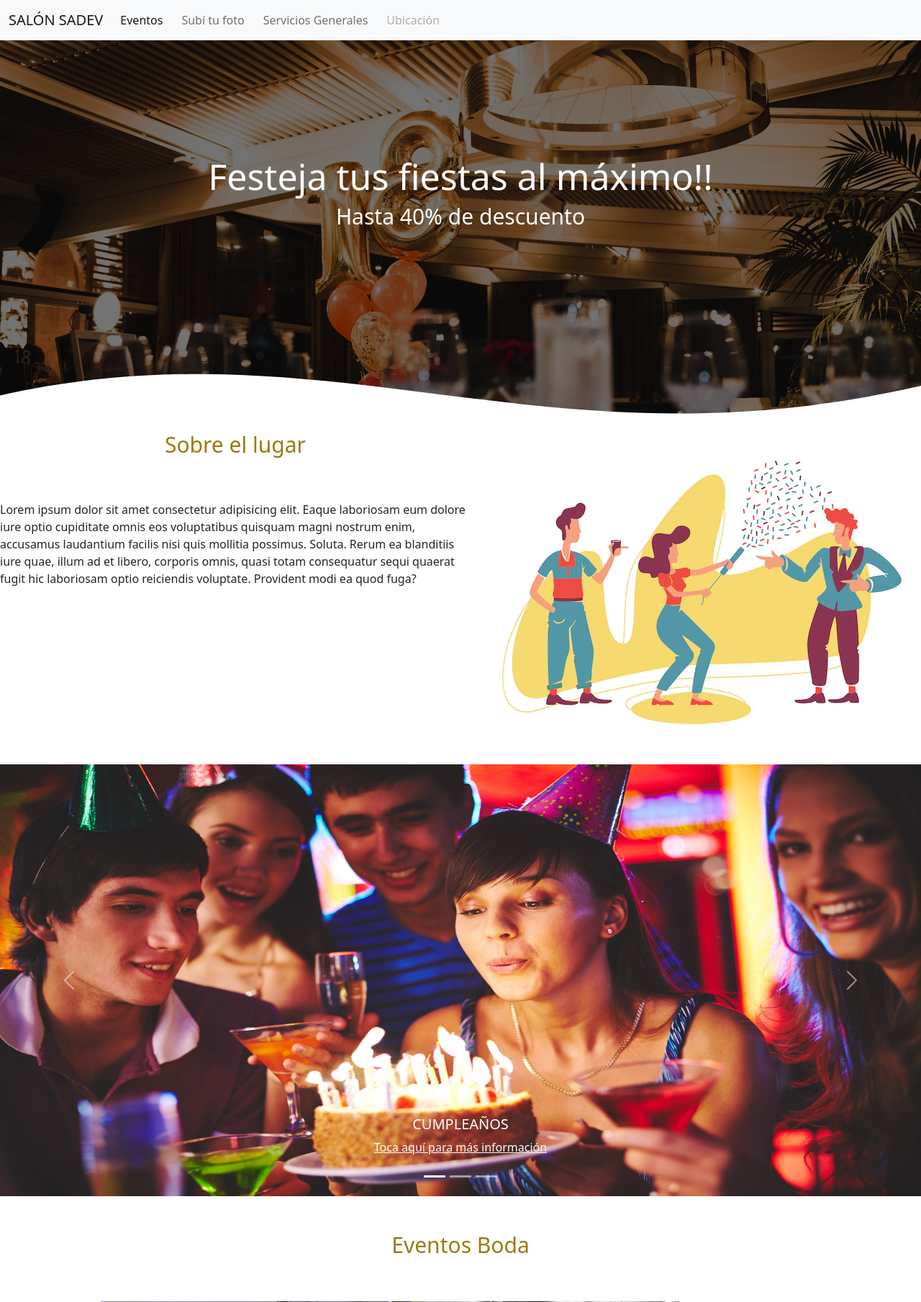
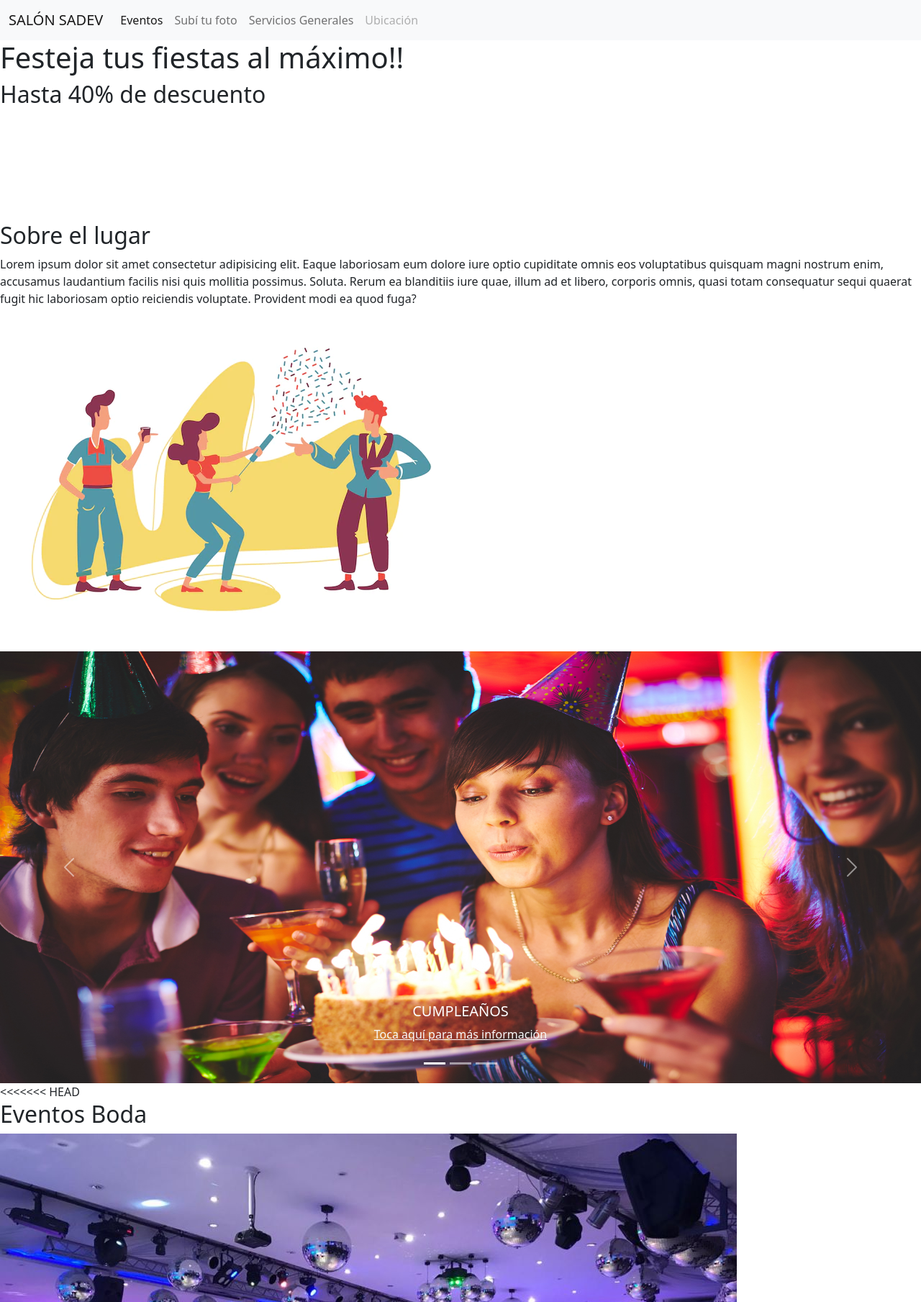
Before and after one commit to MarcosFarfan/SADEV, a PHP site: page /salon.html in a window 1280 px wide; the page is wider, and only the part inside the window is pictured. Shown: the top 1809 px of that part at 72% size. Run offline with PHP 8.4, Linux system fonts and the light colour scheme.

Commit message:
"ajuste img y agregue fondo ala paginba web"

```diff
--- a/salon.css
+++ b/salon.css
@@ -3,6 +3,7 @@
     padding: 0;
     box-sizing: border-box;
 }
+<<<<<<< HEAD
 @keyframes animado{
     0%{
         background-position: 0% 50%;
@@ -13,6 +14,18 @@
     100%{
         background-position: 0% 50%;
     }
+=======
+body{
+
+
+        margin: 0;
+        padding: 0;
+        background:url(fondo.PNG);
+        background-size: cover;
+        background-position: center;
+        font-family: sans-serif;
+
+>>>>>>> 784e79d ("ajuste img y agregue fondo ala paginba web")
 }
 .contenedor{
     padding: 50px 0;
@@ -23,7 +36,11 @@
 
 }
 .titulo{
+<<<<<<< HEAD
     color: rgb(157, 121, 15);
+=======
+    color: rgb(34, 178, 178);
+>>>>>>> 784e79d ("ajuste img y agregue fondo ala paginba web")
     font-size: 30px;
     text-align: center;
     margin-bottom: 60px;
@@ -35,7 +52,13 @@
     content: "";
     width: 100%;
     height: 600px;
+<<<<<<< HEAD
     background-image: linear-gradient(180deg, #0000008c 0% ,#0000008c 100% ),url(./inicio.jpg);
+=======
+    background: hsla(222, 76%, 59%, 0.593);  /* fallback for old browsers */
+    background: -webkit-linear-gradient(to right, hsla(187, 64%, 45%, 0.619), hsla(222, 76%, 59%, 0.614));  /* Chrome 10-25, Safari 5.1-6 */
+    background: linear-gradient(to right, hsla(175, 77%, 43%, 0.575), hsla(222, 76%, 59%, 0.618)) url(../); /* W3C, IE 10+/ Edge, Firefox 16+, Chrome 26+, Opera 12+, Safari 7+ */
+>>>>>>> 784e79d ("ajuste img y agregue fondo ala paginba web")
     background-size: cover;
     z-index: -1;
     position: relative;
@@ -101,7 +124,7 @@
     padding: 20px;
 }
 .contenedor-textos h3 span{
-    background: rgb(82, 11, 82);
+    background: rgb(11, 82, 79);
     color: #fff;
     border-radius: 50%;
     display: inline-block;
@@ -117,6 +140,7 @@
     text-align: justify;
 }
 
+<<<<<<< HEAD
 /* GALERIA */
 .servicios{
 
@@ -124,6 +148,71 @@
 .Portafolio{
     background-color: #fff;
 
+=======
+/* GALERIA SECCION MARCOS*/
+img{
+    width: 50%;
+    height: 25%;
+    display: flex;
+    justify-content: center;
+    align-items: center;
+    padding: 20px
+
+}
+#img_center{
+    display: block;
+    margin-left: auto;
+    margin-right: auto;
+}
+#img_center{
+    display: block;
+    margin-left: auto;
+    margin-right: auto;
+}
+#img_center{
+    display: block;
+    margin-left: auto;
+    margin-right: auto;
+}
+#img_center{
+    display: block;
+    margin-left: auto;
+    margin-right: auto;
+}
+#img_center{
+    display: block;
+    margin-left: auto;
+    margin-right: auto;
+}
+#img_center{
+    display: block;
+    margin-left: auto;
+    margin-right: auto;
+}
+#img_center{
+    display: block;
+    margin-left: auto;
+    margin-right: auto;
+}
+#img_center{
+    display: block;
+    margin-left: auto;
+    margin-right: auto;
+}
+.center{
+    display: flex;
+    justify-content: center;
+    align-items: center;
+    background-color: blue;
+    padding: 20px
+
+}
+
+.portafolio{
+    background: #fff;
+    width: 75px;
+    height: 100px;
+>>>>>>> 784e79d ("ajuste img y agregue fondo ala paginba web")
 }
 
 .galeria-port{
@@ -137,10 +226,14 @@
     display: inline-block;
 }
 <<<<<<< HEAD
+<<<<<<< HEAD
 /*Carrusel*/
 
 =======
 <<<<<<< HEAD
+=======
+
+>>>>>>> 784e79d ("ajuste img y agregue fondo ala paginba web")
 body{
     font-family: 'Courier New', Courier, monospace;
     margin: 0;
@@ -175,6 +268,12 @@
 }
 textarea{}
 
+<<<<<<< HEAD
+=======
+
+
+
+>>>>>>> 784e79d ("ajuste img y agregue fondo ala paginba web")
 
 
 .servicios {
@@ -217,6 +316,7 @@
     height: 40px;
 
 
+<<<<<<< HEAD
 }
 
 .foot {
@@ -225,3 +325,6 @@
    margin: 10px ;
 
 }
+=======
+}
+>>>>>>> 784e79d ("ajuste img y agregue fondo ala paginba web")
--- a/salon.html
+++ b/salon.html
@@ -134,6 +134,7 @@
         <!-- -->
         <!-- TERMINA GABI CARRUSEL -->
 
+<<<<<<< HEAD
           <!-- gALERIA MARCOS -->
 
         <section class="Portafolio" id="Portafolio">
@@ -150,12 +151,38 @@
                   <div class="fotos">
                     <h2 class="sub-titulo">Eventos Cumpleaños</h2>
                     <img src="imagenes cumpleaños.pngg/fiesta-cumpleanos-deco.webp" class="img-port">
+=======
+          <div class="contenedor">
+            <h2 class="titulo">Eventos Boda</h2>
+
+
+                <img id="img_center"src="imagenes boda.pngg/2087_18960fotoalgr.jpg" alt=" Imagen de boda" width="300">
+
+                <img id="img_center"src="imagenes boda.pngg/salon-de-fiestas.jpeg" alt="" width="300" height="220">
+              </div>
+                </div>
+              </div>
+                <div class="foto">
+                  <h2 class="titulo">Eventos Cumpleaños</h2>
+                  <img id="img_center"src="imagenes cumpleaños.pngg/fiesta-cumpleanos-deco.webp" alt="" width="300">
+
+                  <img id="img_center"src="imagenes cumpleaños.pngg/Ideas-para-fiestas-de-cumpleaños.jpg" alt="" width="300">
+                  <p></p>
+                  </div>
+                </div>
+                  <div class="foto">
+                    <h2 class="titulo">Eventos Egresados</h2>
+                    <img id="img_center"src="imagenes egresado.pngg/Fiestas de Egresados.jpg" alt="" width="300">
+
+                    <img id="img_center"src="imagenes egresado.pngg/f608x342-114110_143833_15.jpeg" alt="" width="300">
+>>>>>>> 784e79d ("ajuste img y agregue fondo ala paginba web")
 
                     <img src="imagenes cumpleaños.pngg/Ideas-para-fiestas-de-cumpleaños.jpg" class="img-port">
                     <p></p>
                     </div>
                   </div>
                     <div class="foto">
+<<<<<<< HEAD
                       <h2 class="sub-titulo">Eventos Egresados</h2>
                       <img src="imagenes egresado.pngg/Fiestas de Egresados.jpg" class="img-port">
 
@@ -177,6 +204,19 @@
                     <img src="" alt="">
 
                     </div>
+=======
+                      <h2 class="titulo">Eventos Personalizado</h2>
+                      <img id="img_center"src="imagenes personalizado.pngg/15-1.jpg" alt="" width="300">
+
+                      <img id="img_center"src="imagenes personalizado.pngg/salones-para-eventos.png" alt="" width="300">
+
+                      </div>
+                </div>
+                <div>
+
+                </div>
+
+>>>>>>> 784e79d ("ajuste img y agregue fondo ala paginba web")
                   </div>
                 </div>
               </div>
@@ -278,7 +318,11 @@
 
         <!-- termina marcos contactos -->
 
+<<<<<<< HEAD
       <div class="contac" id="contac">
+=======
+      <body>
+>>>>>>> 784e79d ("ajuste img y agregue fondo ala paginba web")
         <form action="">
         <h2> Contacto</h2>
         <input type="text" name="nombre" placeholder="nombre">
@@ -287,10 +331,19 @@
         <textarea name="mensaje" placeholder="escriba aqui su mensaje" ></textarea>
         <imput type="button" value="ENVIAR" id="boton">
         </form>
+<<<<<<< HEAD
 
 
 
       <footer>
+=======
+
+      </body>
+
+
+
+   <footer>
+>>>>>>> 784e79d ("ajuste img y agregue fondo ala paginba web")
      <div class="contenedor-footer">
       <div class="foo">
         <h4>Enviar</h4>
```
Also changed, not shown: fondo.png (added), imagen de fondo/77420df3f9e33db5b79ee25455d3340e.png (added), 1 other file.
